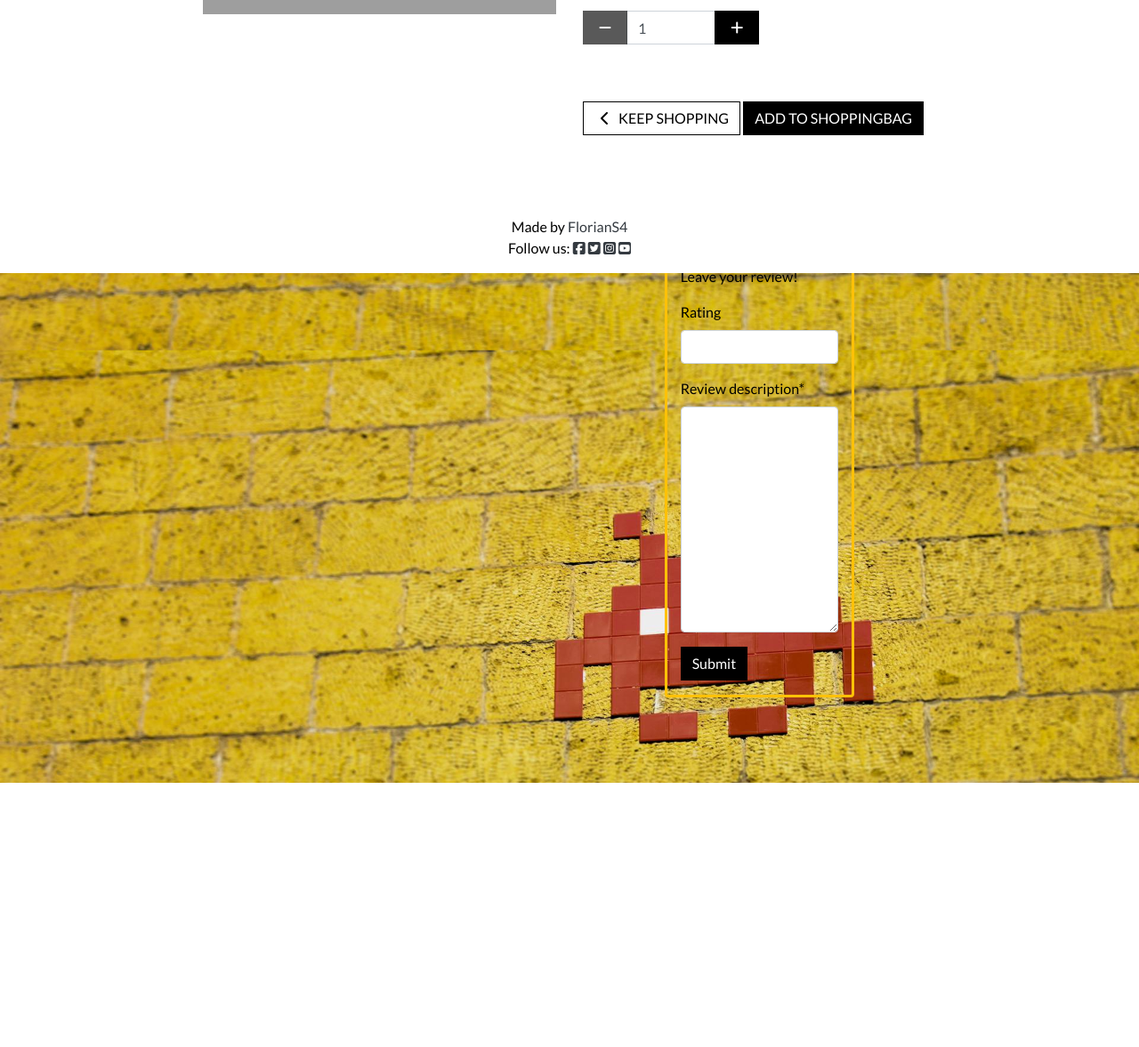
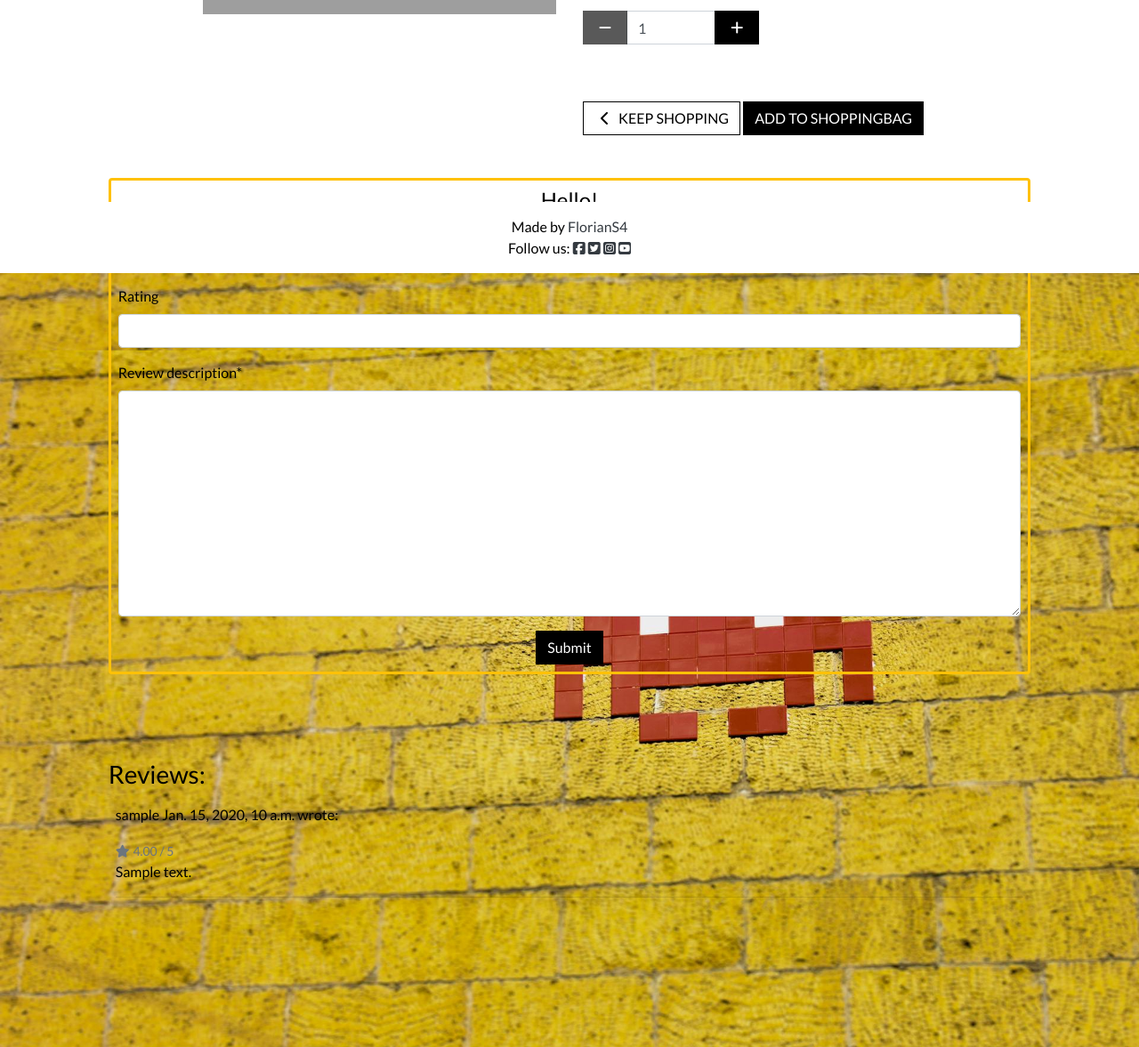
Before and after one commit to FlorianS4/world_of_games, a Django app: page /products/1/ in a window 1280 px wide. Shown: the part 493-1670 px from the top of the page at 89% size. Before the commit the page ends 1373 px from the top, so only its background shows below. Run offline with Django 3.2, Linux system fonts and the light colour scheme; a user stored in the database is signed in; data comes from the database, SQL or seed files in the repository; tables that the repository leaves empty hold one stand-in row (values such as "Sample post"); some libraries are stand-ins or nearby versions; grey boxes are pictures that could not be loaded.

Commit message:
style: change style of form elements

```diff
--- a/about_us/templates/about_us/about_us.html
+++ b/about_us/templates/about_us/about_us.html
@@ -37,7 +37,9 @@
                 <form method="post">
                     {{ contact_form | crispy }}
                     {% csrf_token %}
-                    <button id="submit-button" class="btn btn-black rounded-0" type="submit" aria-label="submit button for contact form">Submit</button>
+                    <div class="text-center">
+                        <button id="submit-button" class="btn btn-black rounded-0" type="submit" aria-label="submit button for contact form">Submit</button>
+                    </div>
                 </form>
             </div>
         </div>
--- a/products/templates/products/product_detail.html
+++ b/products/templates/products/product_detail.html
@@ -103,16 +103,20 @@
                         </div>
                     </form>
                 </div>
+        </div>
+    </div>
+    <section class="row">
         {% if user.is_authenticated %}
-                <div class="row justify-content-center">
-                    <div class="col-12 col-md-6 my-5 pb-3 border border-warning rounded">
-                        <p>Hello!<br>You played this game?<br>Leave your review!</p>
-
-                        <!--world of games review Form is underneath this-->
-                        <form method="post">
+        <div class="col-12 col-md-10 offset-md-1 mb-5 pb-5">
+            <div class="border border-warning rounded">
+                <h4 class="text-center p-2">Hello!<br>You bought this game and played it?<br>Leave your review!</h4>
+                <!--world of games contact Form is underneath this-->
+                <form class="p-2" method="post">
                     {{ review_form | crispy }}
                     {% csrf_token %}
+                    <div class="text-center">
                         <button id="submit-button" class="btn btn-black rounded-0" type="submit" aria-label="submit button for contact form">Submit</button>
+                    </div>
                 </form>
             </div>
         </div>
@@ -123,10 +127,37 @@
             </div>
         </div>
         {% endif %}
-
+         <!-- Displaying Review -->
+            <div class="col-12 col-md-10 offset-md-1 mb-5 pb-5">
+                <h3>Reviews:</h3>
+                <div class="comment-text">
+                    {% for review in reviews %}
+                    <div class="p-2 comments">
+                        <p>
+                            {{ review.reviewer }}
+                            <span>
+                                {{ review.created_on }}
+                            </span> wrote:
+                        </p>
+                        {% if product.rating %}
+                        <small class="text-muted"><i class="fas fa-star mr-1"></i>{{ review.rating }} / 5</small>
+                        {% else %}
+                        <small class="text-muted">No Rating</small>
+                        {% endif %}
+                        <div class="comment-body" id="review{{ review.id }}">
+                            {{ review.review_description | linebreaks }}
+                        </div>
+                        <!-- Delete and Edit button for comment author -->
+                        {% if user.is_authenticated and comment.username == request.user %}
+                        <button class="btn btn-edit btn-outline-primary" comment_id="{{ comment.id }}" aria-label="edit button for comments if user is the author">Edit</button>
+                        <button class="btn btn-delete btn-outline-danger" comment_id="{{ comment.id }}" aria-label="delete button for comments if user is the author">Delete</button>
+                        {% endif %}
+                        <hr>
+                    </div>
+                    {% endfor %}
                 </div>
             </div>
-    </div>
+    </section>
 {% endblock %}
 
 {% block postloadjs %}
--- a/products/views.py
+++ b/products/views.py
@@ -1,4 +1,4 @@
-from django.shortcuts import render, redirect, reverse, get_object_or_404
+from django.shortcuts import render, redirect, reverse, get_object_or_404, HttpResponseRedirect
 from django.contrib import messages
 from django.contrib.auth.decorators import login_required
 from django.db.models import Q
@@ -69,6 +69,7 @@
     view to show a single product
     """
     product = get_object_or_404(GameProduct, pk=product_id)
+    reviews = product.reviews.all().order_by("-created_on")
 
     if request.method == "POST":
         review_form = ReviewForm(data=request.POST)
@@ -79,21 +80,20 @@
             review.save()
             messages.add_message(
                 request, messages.SUCCESS, "Thanks for the review")
+            return HttpResponseRedirect(reverse('products'))
         else:
             review_form = ReviewForm()
             messages.warning(
                 request,
                 'Your review was not sent. Fill data in correctly. '
                 + 'Please try again.')
+
     review_form = ReviewForm()
 
     context = {
-        'review_form': review_form
-        }
-
-    context = {
         'product': product,
-        'review_form': review_form
+        'review_form': review_form,
+        'reviews': reviews
     }
 
     return render(request, 'products/product_detail.html', context)
```
Also changed, not shown: faq/templates/faq/edit_faq.html (+12 -8 lines), faq/templates/faq/faq.html (+8 -4 lines). Lines whose indentation alone changed are shown as unchanged.
